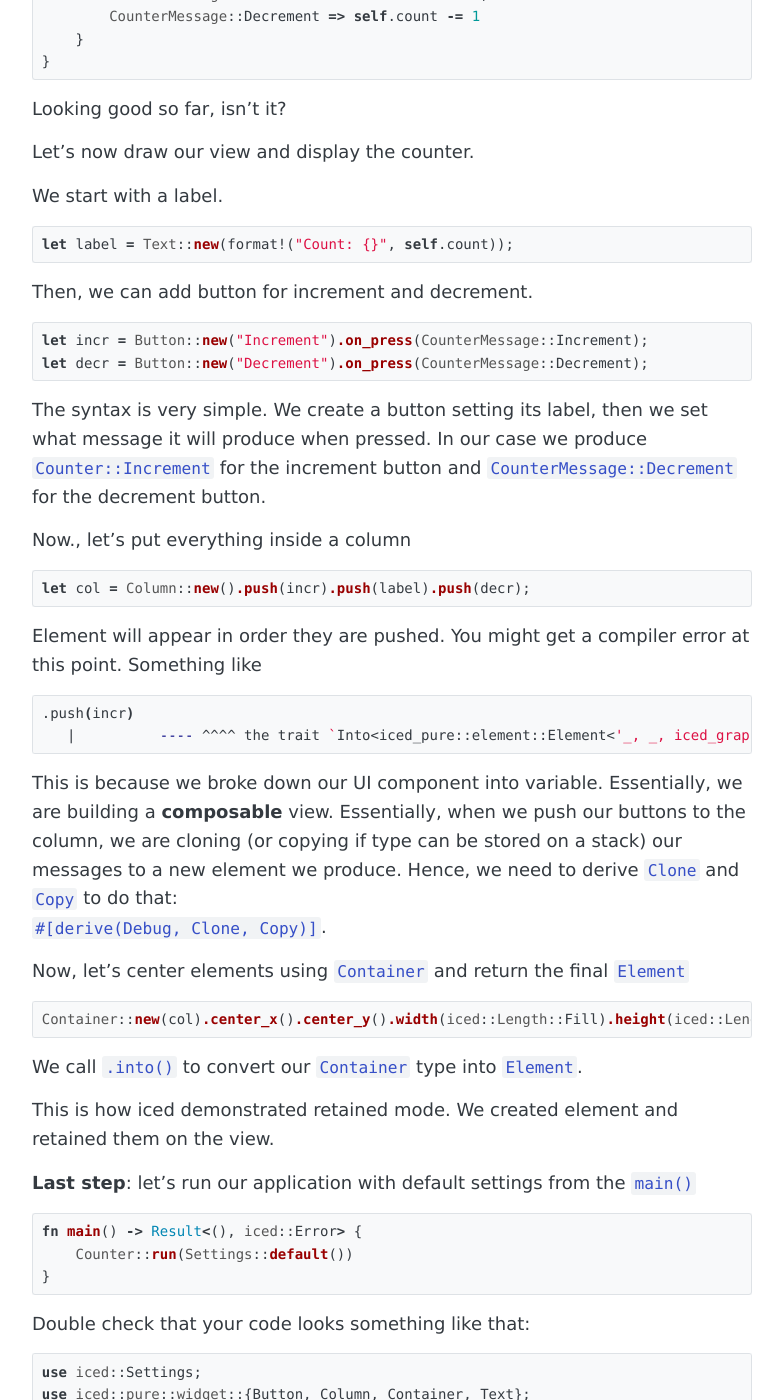
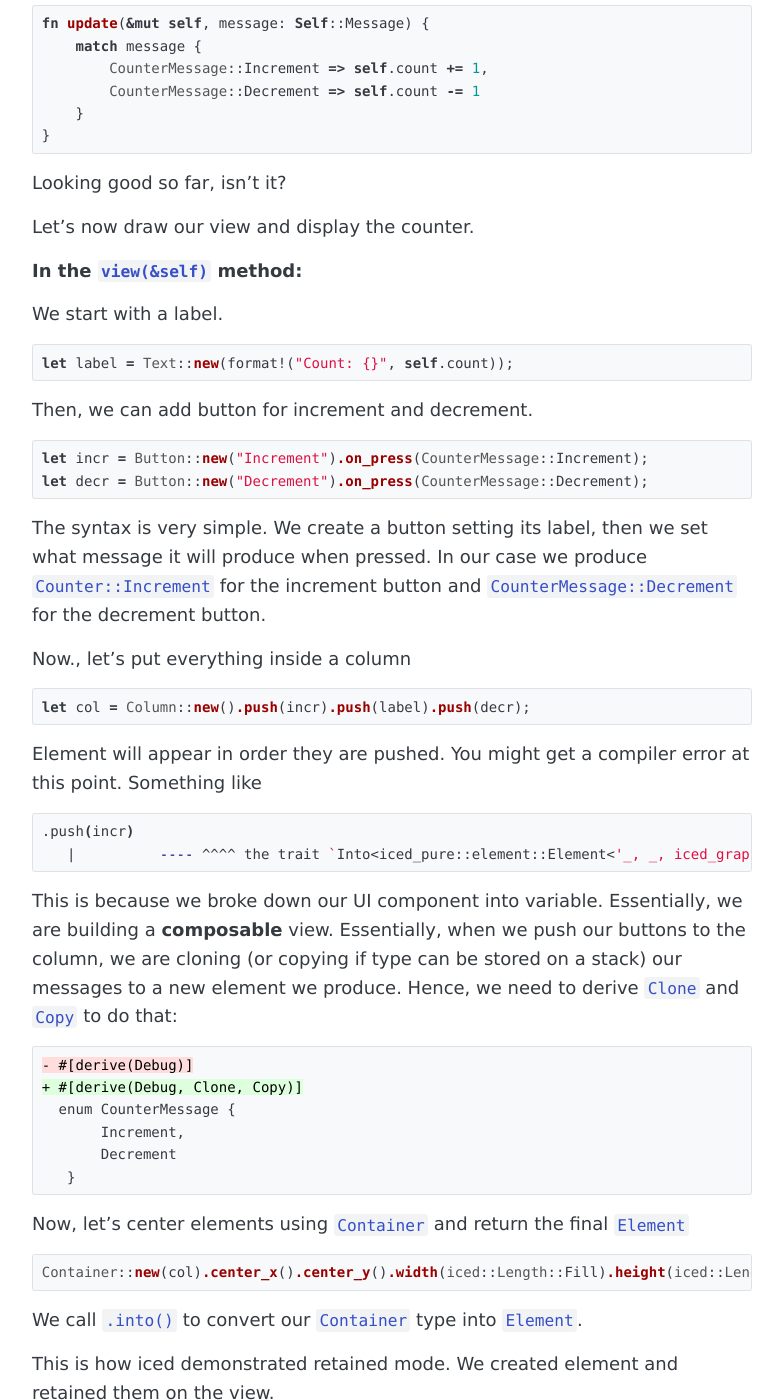
Before and after one commit to SkymanOne/SkymanOne.github.io, a Jekyll site: the page built from _posts/2022-06-13-gs-with-iced-1.md, in a window 1280 px wide and 1400 px high, scrolled down 6195 px. Shown: the whole window, without its empty margins (248-1031 px from the left). Built offline with Jekyll 4.4.1, drawn with Linux system fonts in a browser that asks for light colours; some of the changed text lies outside the part shown.

Commit message:
fixed typos and added diffs

````diff
--- a/_posts/2022-06-13-gs-with-iced-1.md
+++ b/_posts/2022-06-13-gs-with-iced-1.md
@@ -178,7 +178,11 @@ enum CounterMessage {
     Decrement
 }
 ```
-Now, we can alias our enum: `type Message = CounterMessage;`
+Now, we can alias our enum:
+```diff
+- type Message = ();
++ type Message = CounterMessage;
+```
 
 In the counter app, the initial state of our application is `counter = 0` so let's set it:
 
@@ -211,6 +215,8 @@ Looking good so far, isn't it?
 
 Let's now draw our view and display the counter.
 
+**In the `view(&self)` method:**
+
 We start with a label.
 ```rust
 let label = Text::new(format!("Count: {}", self.count));
@@ -237,7 +243,15 @@ You might get a compiler error at this point. Something like
 ```
 This is because we broke down our UI component into variable. Essentially, we are building a **composable** view.
 Essentially, when we push our buttons to the column, we are cloning (or copying if type can be stored on a stack) our messages to
-a new element we produce. Hence, we need to derive `Clone` and `Copy` to do that: <br> `#[derive(Debug, Clone, Copy)]`.
+a new element we produce. Hence, we need to derive `Clone` and `Copy` to do that:
+``` diff
+- #[derive(Debug)]
++ #[derive(Debug, Clone, Copy)]
+  enum CounterMessage {
+       Increment,
+       Decrement
+   }
+```
 
 Now, let's center elements using `Container` and return the final `Element`
 ```rust
````
Also changed, not shown: other parts of _posts/2022-06-13-gs-with-iced-1.md (+1 -1 lines).
